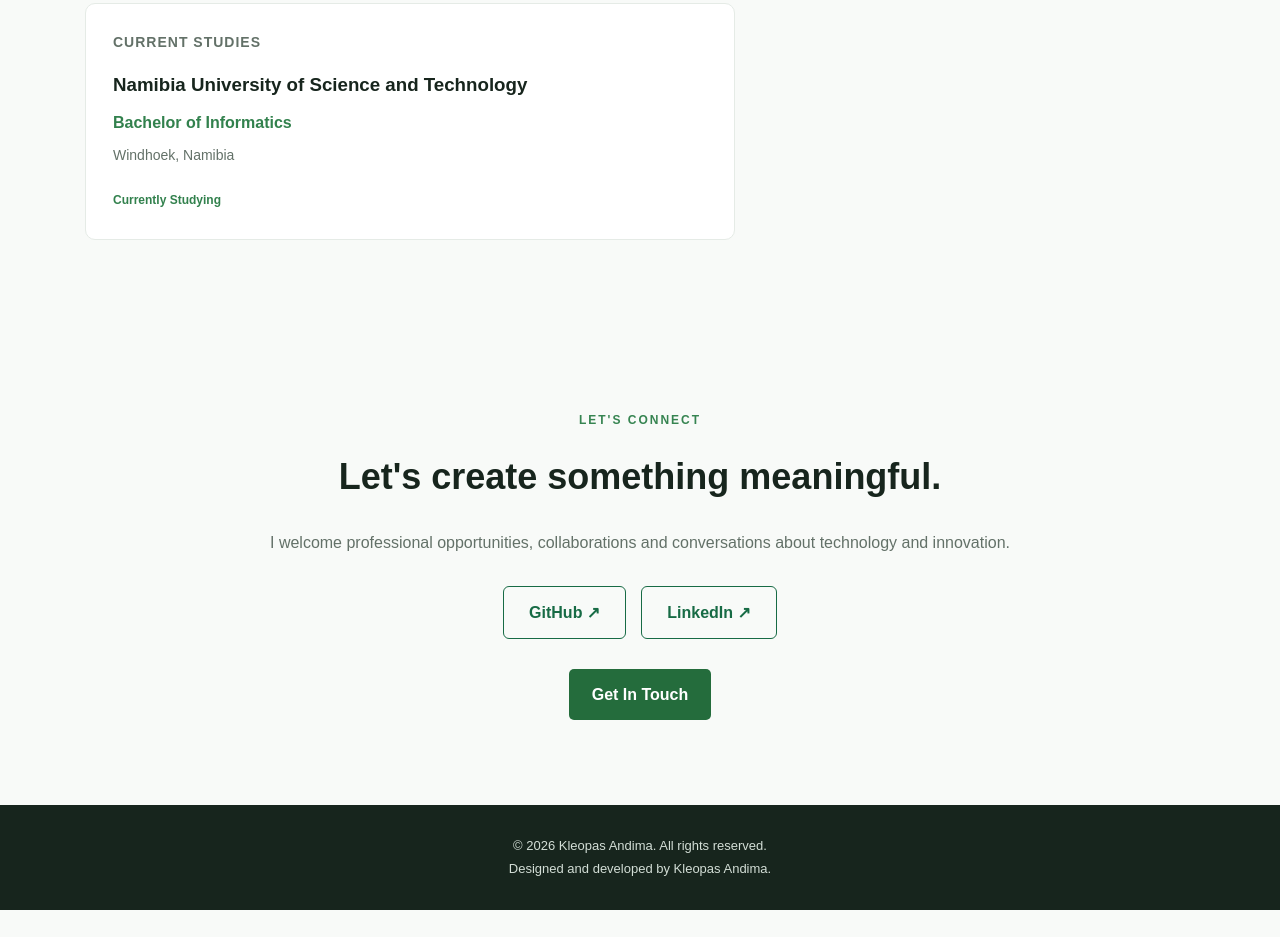
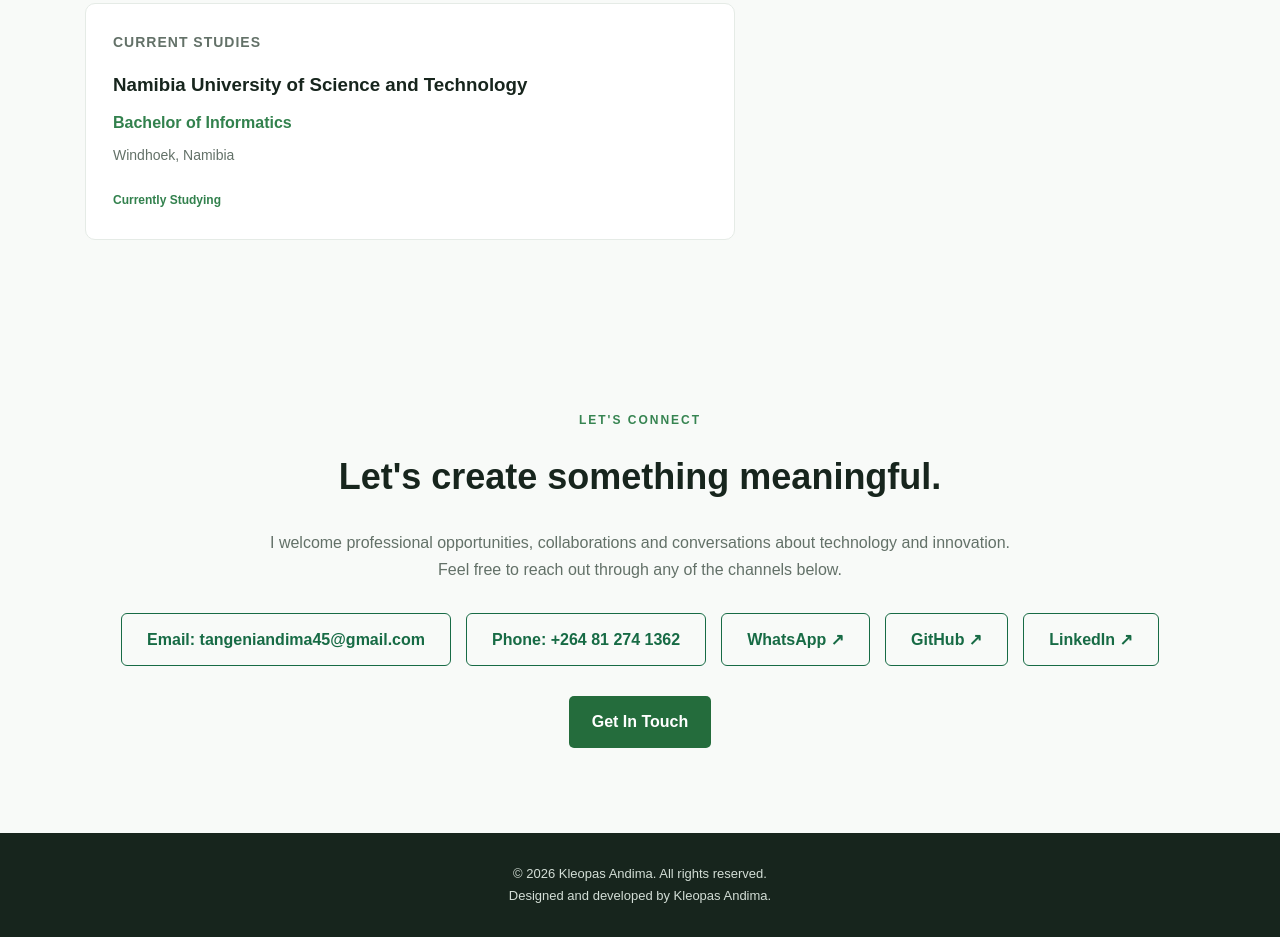
Before and after one commit to tangeni45/KleopasPortfolio, a plain HTML site: page index.html in a window 1280 px wide. Shown: the part 2472-3409 px from the top of the page. Before the commit the page ends 3382 px from the top, so only its background shows below. Drawn offline with Linux system fonts and the light colour scheme.

Commit message:
Update profile photo and contact information

```diff
--- a/index.html
+++ b/index.html
@@ -237,9 +237,28 @@
             <p class="section-description">
                 I welcome professional opportunities, collaborations
                 and conversations about technology and innovation.
+                Feel free to reach out through any of the channels below.
             </p>
 
+            <!-- Contact Information -->
             <div class="social-links">
+
+                <a href="mailto:tangeniandima45@gmail.com"
+                   class="social-link">
+                    Email: tangeniandima45@gmail.com
+                </a>
+
+                <a href="tel:+264812741362"
+                   class="social-link">
+                    Phone: +264 81 274 1362
+                </a>
+
+                <a href="https://wa.me/264812741362"
+                   target="_blank"
+                   rel="noopener noreferrer"
+                   class="social-link">
+                    WhatsApp ↗
+                </a>
 
                 <a href="https://github.com/tangeni45"
                    target="_blank"
@@ -257,7 +276,8 @@
 
             </div>
 
-            <a href="mailto:YOUR_EMAIL@example.com" class="btn-primary">
+            <a href="mailto:tangeniandima45@gmail.com"
+               class="btn-primary">
                 Get In Touch
             </a>
 
```
Also changed, not shown: images/profile/profile.jpg.
